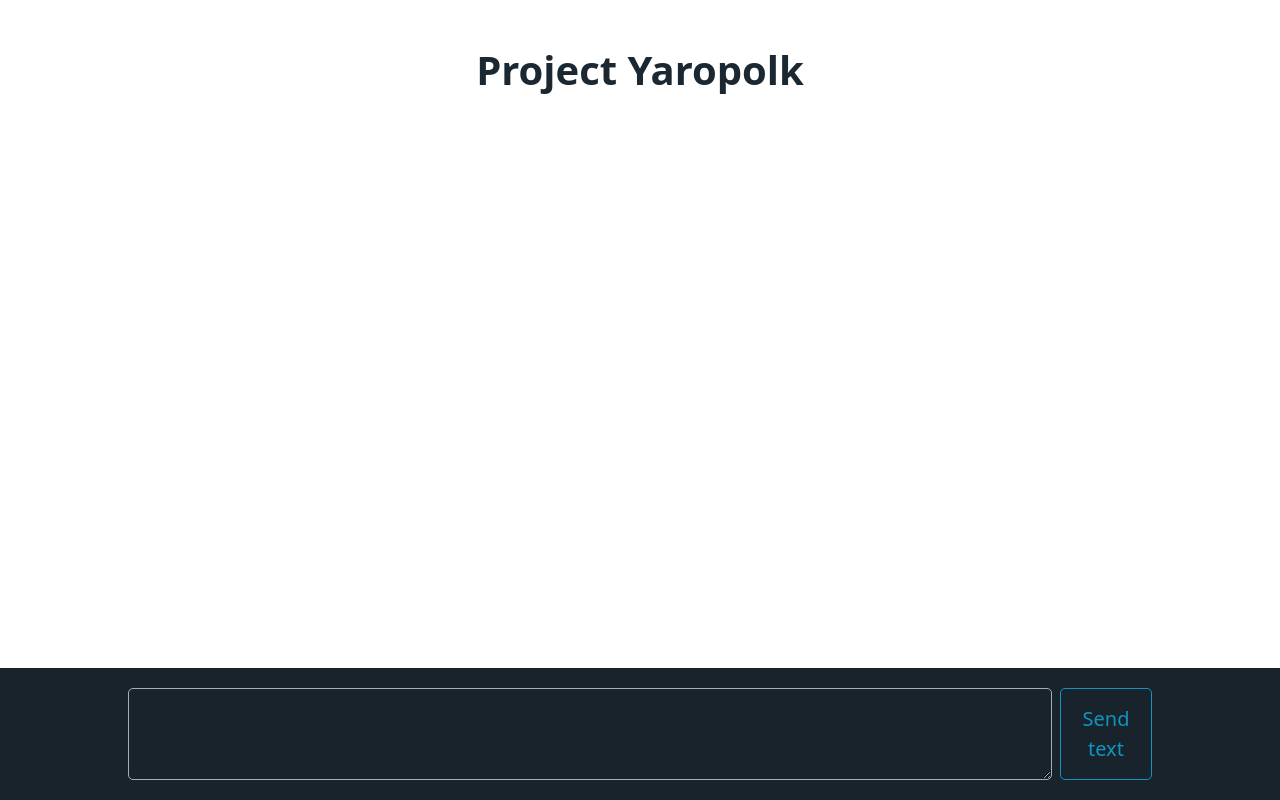
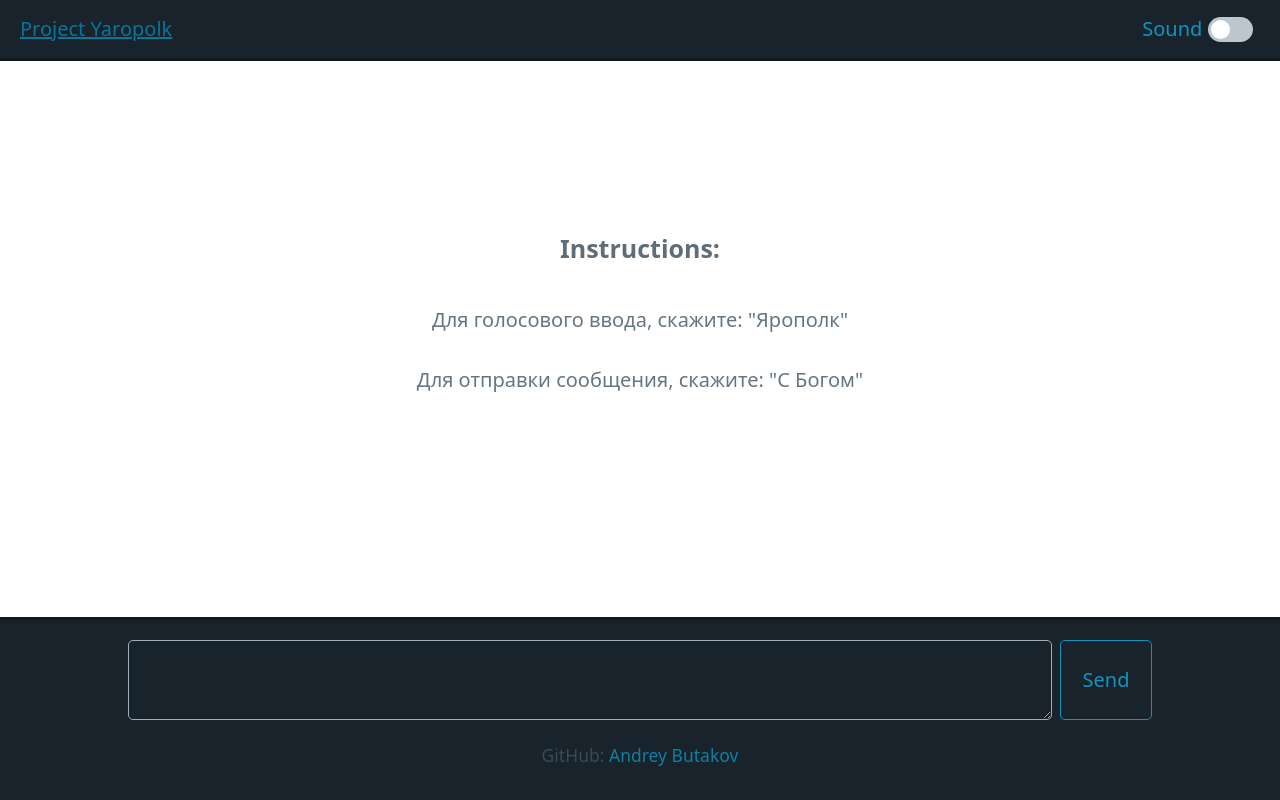
Before and after one commit to Butakov-Andrey/project_yaropolk, a FastAPI app: page / in a window 1280 px wide. Run offline with FastAPI, Linux system fonts and the light colour scheme.

Commit message:
Update frontend part

```diff
--- a/app/static/css/base.css
+++ b/app/static/css/base.css
@@ -1,7 +1,24 @@
+.navbar {
+    overflow: hidden;
+    background-color: #18232c;
+    position: fixed;
+    top: 0;
+    width: 100%;
+    border-bottom: 3px solid #11191f;
+  }
+.navbar a.brand {
+    float: left;
+    padding: 14px 20px;
+}
+.navbar a.sound {
+    float: right;
+    padding: 14px 20px;
+}
+
 body {
     text-align: center;
     padding-top: 40px;
-    padding-bottom: 200px;
+    padding-bottom: 150px;
 }
 
 /* Ответ сервера */
@@ -22,6 +39,10 @@ div.responseContainer {
     -ms-overflow-style: none;  /* IE and Edge */
     scrollbar-width: none;  /* Firefox */
 }
+div.instruct {
+    opacity: 0.80;
+    margin-top: 150px;
+}
 
 /* Форма ввода */
 div.inputContainer {
@@ -30,6 +51,7 @@ div.inputContainer {
     bottom: 0;
     width: 100%;
     background-color: #18232c;
+    border-top: 3px solid #11191f;
 }
 div.inputForm {
     padding-left: 10%;
@@ -38,11 +60,10 @@ div.inputForm {
 }
 textarea {
     min-height: 4em;
-    max-height: 12em;
+    max-height: 4em;
     resize: vertical;
     margin-right: 8px;
 }
-
 button{
     width: 100px;
 }
@@ -52,11 +73,23 @@ table {
     table-layout:fixed;
 }
 td.role {
-    width: 10%;
-}
-td.message {
-    width: 90%;
+    width: 80px;
 }
 tr.row-response {
     background-color: #18232c;
 }
+
+p.listen {
+    opacity: 0.80;
+    position: absolute;
+    bottom: 0;
+    left:0;
+    right:0;
+    margin-left:auto;
+    margin-right:auto;
+    margin-bottom: 175px;
+}
+
+small.footer {
+    opacity: 0.80;
+}
--- a/app/static/js/_send_to_server.js
+++ /dev/null
@@ -1,38 +0,0 @@
-import { finishRecordBeep } from './_audio.js';
-
-
-/* SETTINGS */
-const serverResponseDiv = document.getElementById('serverResponse');
-const serverUrl = 'http://127.0.0.1:8080/api/v1/translate-text/';
-
-const userRole = `YOU`;
-const botRole = `YAR`;
-
-/* MAIN */
-export function sendText(fullTextFromUser) {
-    // сообщение пользователя
-    serverResponseDiv.innerHTML += `<tr><td class="role">${userRole}: </td><td class="message">${fullTextFromUser}</td></tr>`;
-    document.documentElement.scrollTop = document.documentElement.scrollHeight;
-    const requestBodyJson = JSON.stringify({ message: fullTextFromUser });
-    fetch(serverUrl, {
-        method: 'POST',
-        headers: {
-            'Content-Type': 'application/json'
-        },
-        body: requestBodyJson
-    })
-        // разбираем ответ сервера
-        .then(response => response.json())
-        .then(data => {
-            if (data.message) {
-                const message = data.message;
-                finishRecordBeep();
-                // ответ сервера
-                serverResponseDiv.innerHTML += `<tr class="row-response"><td class="role">${botRole}: </td><td class="message">${message}</td></tr>`;
-                document.documentElement.scrollTop = document.documentElement.scrollHeight;
-            } else {
-                console.error(data.detail);
-            }
-        })
-        .catch(error => console.error(error));
-}
--- a/app/static/js/home.js
+++ b/app/static/js/home.js
@@ -1,4 +1,4 @@
-import { sendText } from './_send_to_server.js';
+import { sendText } from './speech_recognition.js';
 
 
 /* SETTINGS */
@@ -6,19 +6,21 @@ const userRequestDiv = document.getElementById('userRequest');
 
 
 /* MAIN */
-// кнопка для скрытия элементов страницы
+// кнопка для включения звука
 // (политика chrome не позволяет воспроизводить аудио без пользовательских действий)
-// document.addEventListener("DOMContentLoaded", function () {
-//     document.getElementById("main").style.display = "none";
-// });
-// var hideBtn = document.getElementById("hide-btn");
-// var divToHide = document.getElementById("main");
-// hideBtn.addEventListener("click", function () {
-//     divToHide.style.display = (divToHide.style.display == "none") ? "block" : "none";
-// });
+export let isSoundOn = 'off';
+let soundSwitch = document.getElementById("soundSwitch");
+soundSwitch.addEventListener("click", function () {
+    if (isSoundOn === "off") {
+        isSoundOn = "on";
+    } else {
+        isSoundOn = "off";
+    }
+});
 
 // отправка текста на сервер по нажатию кнопки
-var sendBtn = document.getElementById("send-btn");
+let sendBtn = document.getElementById("sendBtn");
 sendBtn.addEventListener("click", function () {
     sendText(userRequestDiv.value);
+    document.getElementById("listenDiv").innerHTML = '';
 });
--- a/app/static/js/speech_recognition.js
+++ b/app/static/js/speech_recognition.js
@@ -1,10 +1,14 @@
-import { startRecordBeep } from './_audio.js';
-import { sendText } from './_send_to_server.js';
+import { finishRecordBeep, startRecordBeep } from './_audio.js';
+import { isSoundOn } from './home.js';
 
 
 /* SETTINGS */
 const userRequestDiv = document.getElementById('userRequest');
-const serverResponseDiv = document.getElementById('serverResponse');
+const serverResponseTable = document.getElementById('serverResponse');
+const serverUrl = 'http://127.0.0.1:8080/api/v1/translate-text/';
+const userRole = `YOU`;
+const botRole = `YAR`;
+const listenMessage = "Слушаю...";
 // голосовые команды
 const start_commands = ["ярополк", "ярик"]
 const send_commands = ["с богом", "аминь"]
@@ -41,11 +45,18 @@ recognition.onresult = (event) => {
         fullTextFromUser = ' ';
         // очищаем элемент для запроса пользователя
         userRequestDiv.value = `${fullTextFromUser}`;
-        startRecordBeep();
+        if (isSoundOn === "on") {
+            startRecordBeep();
+        } else {
+            // показываем сообщение, что звук записывается
+            document.getElementById("listenDiv").innerHTML = listenMessage;
+        }
     } else if (anySendCommand && fullTextFromUser) {
         // отправляем весть текст пользователя на сервер
         sendText(userRequestDiv.value);
-        // очищаем переменную для всего текста полльзователя, чтобы не записывать следующие фразы
+        // убираем сообщение, что звук записвается
+        document.getElementById("listenDiv").innerHTML = '';
+        // очищаем переменную для всего текста пользователя, чтобы не записывать следующие фразы
         fullTextFromUser = '';
         fullTextFromUserKeyBoard = '';
     } else if (anyDeleteCommand && fullTextFromUser) {
@@ -61,7 +72,6 @@ recognition.onresult = (event) => {
         } else if (fullTextFromUserKeyBoard) {
             userRequestDiv.value = `${fullTextFromUserKeyBoard}`;
         }
-
     }
 };
 // постоянно слушаем пользователя
@@ -69,3 +79,42 @@ recognition.onend = () => {
     recognition.start();
 };
 recognition.start();
+
+// отправляем сообщение на сервер
+export function sendText(fullMessage) {
+    // очищаем блок с инструкциями для пользователей
+    if (document.getElementById("instructDiv")) {
+        document.getElementById("instructDiv").outerHTML = "";
+    }
+    // сообщение пользователя
+    serverResponseTable.innerHTML += `<tr><td class="role">${userRole}: </td><td class="message">${fullMessage}</td></tr>`;
+    document.documentElement.scrollTop = document.documentElement.scrollHeight;
+    const requestBodyJson = JSON.stringify({ message: fullMessage });
+    // убираем текст пользователя после отправки и завершаем запись голоса
+    // fullTextFromUser = '';
+    fullTextFromUserKeyBoard = '';
+    userRequestDiv.value = `${fullTextFromUser}`;
+    fetch(serverUrl, {
+        method: 'POST',
+        headers: {
+            'Content-Type': 'application/json'
+        },
+        body: requestBodyJson
+    })
+        // разбираем ответ сервера
+        .then(response => response.json())
+        .then(data => {
+            if (data.message) {
+                const message = data.message;
+                if (isSoundOn === "on") {
+                    finishRecordBeep();
+                }
+                // ответ сервера
+                serverResponseTable.innerHTML += `<tr class="row-response"><td class="role">${botRole}: </td><td class="message">${message}</td></tr>`;
+                document.documentElement.scrollTop = document.documentElement.scrollHeight;
+            } else {
+                console.error(data.detail);
+            }
+        })
+        .catch(error => console.error(error));
+}
--- a/app/templates/home.html
+++ b/app/templates/home.html
@@ -10,27 +10,45 @@
         <link rel="icon" href="{{ url_for('static', path='/favicon.ico') }}">
     </head>
     <body>
-        <h1>Project Yaropolk</h1>
+        <div class="navbar">
+            <a class="brand">Project Yaropolk</a>
+            <a class="sound">Sound <input type="checkbox" id="soundSwitch" role="switch"></a>
+        </div>
 
         <div class="mainContainer">
             <div class="responseContainer" id="responseContainer">
                 <table id="serverResponse">
+                    <div class="instruct" id="instructDiv">
+                        <h4>Instructions:</h4>
+                        <p>Для голосового ввода, скажите: "Ярополк"</p>
+                        <p>Для отправки сообщения, скажите: "С Богом"</p>
+                    </div>
                 </table>
             </div>
 
             <div class="inputContainer">
+                <div>
+                    <p class="listen" id="listenDiv">
+                    </p>
+                </div>
                 <div class="inputForm">
                     <nav>
                         <textarea id="userRequest"></textarea>
-                        <button class="outline" role="button" id="send-btn">Send text</button>
+                        <button class="outline" role="button" id="sendBtn">Send</button>
                     </nav>
                 </div>
+                <footer>
+                    <p>
+                        <small class="footer">
+                            GitHub: <a href="https://github.com/Butakov-Andrey/project_yaropolk">Andrey Butakov</a>
+                        </small>
+                    </p>
+                </footer>
             </div>
         </div>
         <!-- js -->
         <script type="module" src="{{ url_for('static', path='/js/home.js') }}"></script>
         <script type="module" src="{{ url_for('static', path='/js/speech_recognition.js') }}"></script>
         <script type="module" src="{{ url_for('static', path='/js/_audio.js') }}"></script>
-        <script type="module" src="{{ url_for('static', path='/js/_send_to_server.js') }}"></script>
     </body>
 </html>
```
Also changed, not shown: README.MD.
